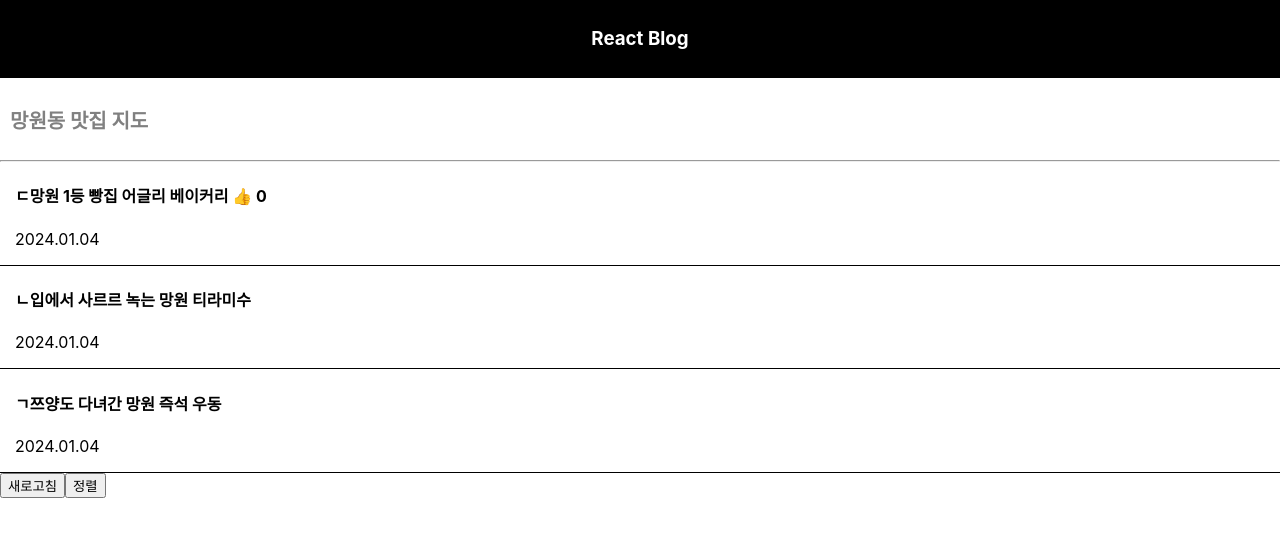
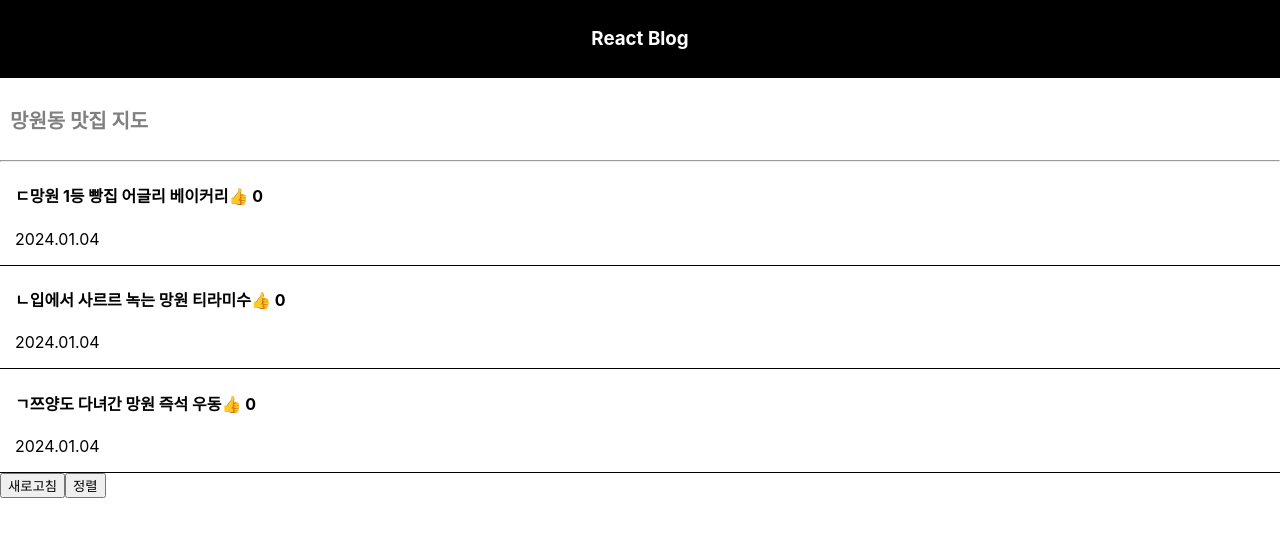
Before and after one commit to 6yoon/React-study, a React (Create React App) app: page / in a window 1280 px wide. Shown: the top 536 px of the page. Built offline with nearby package versions, Linux system fonts and the light colour scheme.

Commit message:
react part 6

```diff
--- a/src/App.js
+++ b/src/App.js
@@ -21,7 +21,7 @@ function App() {
 
   let blogName = 'React Blog';
 
-  let [like, addLike] = useState(0);
+  let [like, setLike] = useState([0, 0, 0]);
 
   let [modal, setModal] = useState(false);
 
@@ -39,7 +39,7 @@ function App() {
       <h4 style ={{color : 'gray', fontSize : '20px', paddingLeft : '10px'}}>{post1}</h4>
       <hr></hr>
 
-      <div className="list">
+{/*       <div className="list">
         <h4>{ a[0] } <span onClick={ () => { addLike(like+1) } }>👍</span> {like}</h4>
         <p>2024.01.04</p>
       </div>
@@ -52,10 +52,25 @@ function App() {
       <div className="list">
         <h4 onClick={ () => { setModal(!modal) }}>{ a[2] }</h4>
         <p>2024.01.04</p>
-      </div>
+      </div> */}
+
+      {
+        a.map(function(a, i){ //a는 데이터값, i는 인덱스값
+          return <div className="list" key={i}>
+          <h4 onClick={ () => { setModal(!modal) }}>{ a }
+          <span onClick={ () => {
+            let copy = [...like];
+            copy[i] += 1;
+            setLike(copy);
+            } }>👍</span> {like[i]}
+          </h4>
+          <p>2024.01.04</p>
+        </div>
+        })
+      }
 
       <button onClick={ () => {
-        ; //array/object는 원본을 보존하는 것이 좋다 (array를 copy 변수에 복사)
+         //array/object는 원본을 보존하는 것이 좋다 (array를 copy 변수에 복사)
         let copy = [...a]; //array가 가리키는 화살표를 아예 새로 만든다, ...로 괄호를 없애고 다시 []씌운다
         copy[0] ='ㄷ망원 1등 빵집 브릭 베이글';
         b(copy); //state 변경 함수 동작 원리: 기존(a)과 신규(copy)가 같으면(==) 변경해주지 않는다
@@ -77,6 +92,12 @@ function App() {
         modal == true ? <Modal/> : null //if문 대신 삼항 연산자 사용
       }
 
+      { /*
+        array 객체 메소드 map()
+          1. 자료의 갯수만큼 함수 안의 코드 실행
+          2. 함수의 매개변수는 array 내의 자료
+          3. return하면 array로 담아준다
+      */}
     </div>
   );//return 안에는 병렬로 태그 2개 이상 기입할 수 없다 (하나의 div 안에 작성)
 }
```
